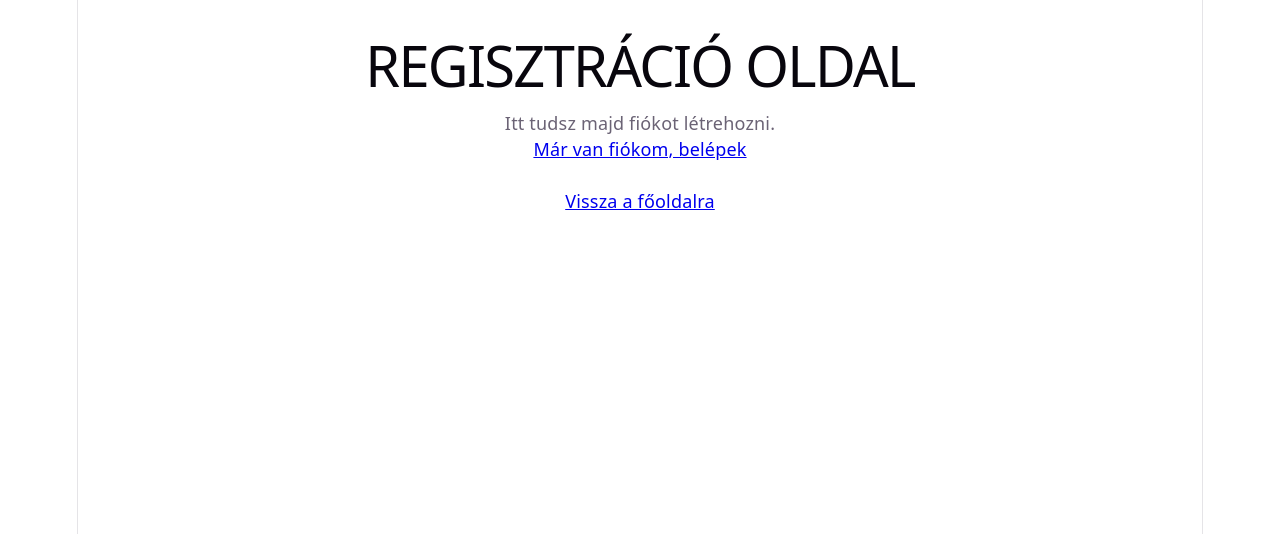
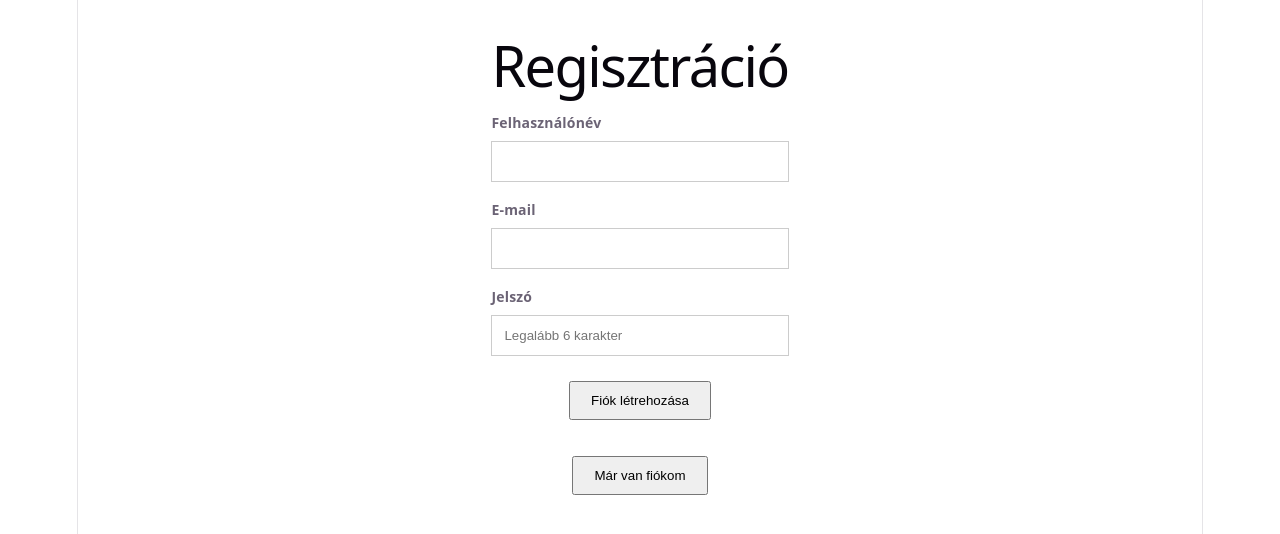
Before and after one commit to FZeusz/szakdolgozat, a React app in the folder frontend/: page /register in a window 1280 px wide. Shown: the top 534 px of the page. Built offline with nearby package versions, Linux system fonts and the light colour scheme; the HTML template or start-up script is replaced by a standard one.

Commit message:
login + register

```diff
--- a/frontend/src/pages/Landing.jsx
+++ b/frontend/src/pages/Landing.jsx
@@ -1,13 +1,41 @@
-import { Link } from 'react-router-dom';
+import { useNavigate } from 'react-router-dom';
 
 export default function Landing() {
+  const navigate = useNavigate(); // Ezzel tudunk programozottan navigálni
+
+  // Közös stílus a gomboknak (opcionális, hogy ne ismételd magad)
+  const buttonStyle = {
+    padding: '10px 20px',
+    color: 'white',
+    border: 'none',
+    borderRadius: '5px',
+    cursor: 'pointer',
+    fontSize: '16px',
+    fontWeight: 'bold'
+  };
+
   return (
-    <div style={{ padding: '20px' }}>
+    <div style={{ padding: '20px', textAlign: 'center' }}>
       <h1>Ez a NYILVÁNOS FŐOLDAL (Landing)</h1>
       <p>Itt mindenki látja a reklámszöveget.</p>
-      <nav>
-        <Link to="/login"><button>Bejelentkezés</button></Link>
-        <Link to="/register"><button style={{ marginLeft: '10px' }}>Regisztráció</button></Link>
+
+      <nav style={{ marginTop: '20px', display: 'flex', justifyContent: 'center', gap: '15px' }}>
+
+        {/* VALÓDI GOMBOK */}
+        <button
+          onClick={() => navigate('/login')}
+          style={{ ...buttonStyle, backgroundColor: '#007BFF' }}
+        >
+          Bejelentkezés
+        </button>
+
+        <button
+          onClick={() => navigate('/register')}
+          style={{ ...buttonStyle, backgroundColor: '#28a745' }}
+        >
+          Regisztráció
+        </button>
+
       </nav>
     </div>
   );
--- a/frontend/src/pages/Login.jsx
+++ b/frontend/src/pages/Login.jsx
@@ -1,5 +1,23 @@
 import { useState } from 'react';
 import { useNavigate, Link } from 'react-router-dom';
+
+// Alap stílus a szövegdobozokhoz (NEM lekerekített)
+const inputStyle = {
+  width: '100%',             // Teljes szélesség a konténeren belül
+  padding: '12px',           // Belső távolság (kényelmesebb gépelés)
+  border: '1px solid #ccc',   // Halvány szürke keret
+  boxSizing: 'border-box',    // Biztosítja, hogy a padding ne növelje a szélességet
+  marginTop: '5px',           // Távolság a fenti labeltől
+  marginBottom: '15px'        // Távolság a következő mezőtől
+};
+
+// Stílus a Label szövegekhez (a mező felett)
+const labelStyle = {
+  display: 'block',           // Külön sorba teszi a labelt
+  fontWeight: 'bold',         // Vastagított szöveg (mint a képen)
+  fontSize: '14px',           // Picit kisebb szöveg
+  textAlign: 'left'           // Balra igazítás
+};
 
 export default function Login() {
   const [username, setUsername] = useState('');
@@ -33,30 +51,48 @@ export default function Login() {
   };
 
   return (
-    <div style={{ padding: '20px' }}>
+    <div style={{ padding: '20px', maxWidth: '400px', margin: '0 auto', textAlign: 'center' }}>
       <h1>Bejelentkezés</h1>
       <form onSubmit={handleLogin}>
+
+        {/* HIBRID AZONOSÍTÓ MEZŐ */}
+        <div style={{ textAlign: 'left' }}>
+          {/* Itt a label jelzi, hogy mindkettőt elfogadja */}
+          <label style={labelStyle} htmlFor="login_id">Felhasználónév vagy Email</label>
           <input
+            id="login_id"
             type="text"
-          placeholder="Felhasználónév"
             value={username}
             onChange={(e) => setUsername(e.target.value)}
+            style={inputStyle}
             required
-        /><br /><br />
+          />
+        </div>
+
+        {/* JELSZÓ MEZŐ */}
+        <div style={{ textAlign: 'left' }}>
+          <label style={labelStyle} htmlFor="login_pass">Jelszó</label>
           <input
+            id="login_pass"
             type="password"
-          placeholder="Jelszó"
             value={password}
             onChange={(e) => setPassword(e.target.value)}
+            style={inputStyle}
             required
-        /><br /><br />
-        <button type="submit">Belépés</button>
+          />
+        </div>
+
+        <button type="submit" style={{ padding: '10px 20px', cursor: 'pointer', marginTop: '10px' }}>
+          Bejelentkezés
+        </button>
       </form>
 
-      {error && <p style={{ color: 'red' }}>{error}</p>}
+      {error && <p style={{ color: 'red', marginTop: '15px' }}>{error}</p>}
 
       <br />
-      <Link to="/">Vissza a főoldalra</Link>
+      <button onClick={() => navigate('/register')} style={{ padding: '10px 20px', cursor: 'pointer', marginTop: '10px' }}  >
+        Új fiók létrehozása
+      </button>
     </div>
   );
 }
--- a/frontend/src/pages/Register.jsx
+++ b/frontend/src/pages/Register.jsx
@@ -1,13 +1,121 @@
-import { Link } from 'react-router-dom';
+import { useState } from 'react';
+import { useNavigate, Link } from 'react-router-dom';
+
+// Alap stílus a szövegdobozokhoz (NEM lekerekített)
+const inputStyle = {
+  width: '100%',             // Teljes szélesség a konténeren belül
+  padding: '12px',           // Belső távolság (kényelmesebb gépelés)
+  border: '1px solid #ccc',   // Halvány szürke keret
+  boxSizing: 'border-box',    // Biztosítja, hogy a padding ne növelje a szélességet
+  marginTop: '5px',           // Távolság a fenti labeltől
+  marginBottom: '15px'        // Távolság a következő mezőtől
+};
+
+// Stílus a Label szövegekhez (a mező felett)
+const labelStyle = {
+  display: 'block',           // Külön sorba teszi a labelt
+  fontWeight: 'bold',         // Vastagított szöveg (mint a képen)
+  fontSize: '14px',           // Picit kisebb szöveg
+  textAlign: 'left'           // Balra igazítás
+};
 
 export default function Register() {
+  const [username, setUsername] = useState('');
+  const [email, setEmail] = useState('');
+  const [password, setPassword] = useState('');
+  const [message, setMessage] = useState('');
+  const [isError, setIsError] = useState(false);
+  const navigate = useNavigate();
+
+  const handleRegister = async (e) => {
+    e.preventDefault();
+    setMessage('');
+    setIsError(false);
+
+    try {
+      const response = await fetch('http://localhost:5000/api/register', {
+        method: 'POST',
+        headers: { 'Content-Type': 'application/json' },
+        body: JSON.stringify({ username, email, password })
+      });
+
+      const data = await response.json();
+
+      if (response.ok) {
+        setMessage("Sikeres regisztráció! Átirányítás a bejelentkezéshez...");
+        // Várunk 2 másodpercet, hogy elolvassa az üzenetet, majd átvisszük a loginra
+        setTimeout(() => navigate('/login'), 2000);
+      } else {
+        setIsError(true);
+        setMessage(data.message);
+      }
+    } catch (err) {
+      setIsError(true);
+      setMessage("Nem sikerült elérni a szervert!");
+    }
+  };
+
   return (
-    <div style={{ padding: '20px' }}>
-      <h1>REGISZTRÁCIÓ OLDAL</h1>
-      <p>Itt tudsz majd fiókot létrehozni.</p>
-      <Link to="/login">Már van fiókom, belépek</Link>
-      <br /><br />
-      <Link to="/">Vissza a főoldalra</Link>
+    // Külső konténer, ami középre igazítja az egészet
+    <div style={{ padding: '20px', maxWidth: '400px', margin: '0 auto', textAlign: 'center' }}>
+      <h1>Regisztráció</h1>
+      <form onSubmit={handleRegister}>
+
+        {/* FELHASZNÁLÓNÉV MEZŐ */}
+        <div style={{ textAlign: 'left' }}> {/* Konténer a label+input párosnak */}
+          <label style={labelStyle} htmlFor="username">Felhasználónév</label>
+          <input
+            id="username"
+            type="text"
+            value={username}
+            onChange={(e) => setUsername(e.target.value)}
+            style={inputStyle} // Alkalmazzuk az előre megírt stílust
+            required
+          />
+        </div>
+
+        {/* EMAIL MEZŐ */}
+        <div style={{ textAlign: 'left' }}>
+          <label style={labelStyle} htmlFor="email">E-mail</label>
+          <input
+            id="email"
+            type="email"
+            value={email}
+            onChange={(e) => setEmail(e.target.value)}
+            style={inputStyle}
+            required
+          />
+        </div>
+
+        {/* JELSZÓ MEZŐ */}
+        <div style={{ textAlign: 'left' }}>
+          <label style={labelStyle} htmlFor="password">Jelszó</label>
+          <input
+            id="password"
+            type="password"
+            placeholder="Legalább 6 karakter"
+            value={password}
+            onChange={(e) => setPassword(e.target.value)}
+            style={inputStyle}
+            required
+          />
+        </div>
+
+        <button type="submit" style={{ padding: '10px 20px', cursor: 'pointer', marginTop: '10px' }}>
+          Fiók létrehozása
+        </button>
+      </form>
+
+      {message && (
+        <p style={{ color: isError ? 'red' : 'green', marginTop: '15px' }}>
+          {message}
+        </p>
+      )}
+
+      <br />
+      <button onClick={() => navigate('/login')} style={{ padding: '10px 20px', cursor: 'pointer', marginTop: '10px' }}  >
+        Már van fiókom
+      </button>
     </div>
   );
 }
```
Also changed, not shown: 1 other file (tests, documents, lock files or other folders). Lines whose indentation alone changed are shown as unchanged.
